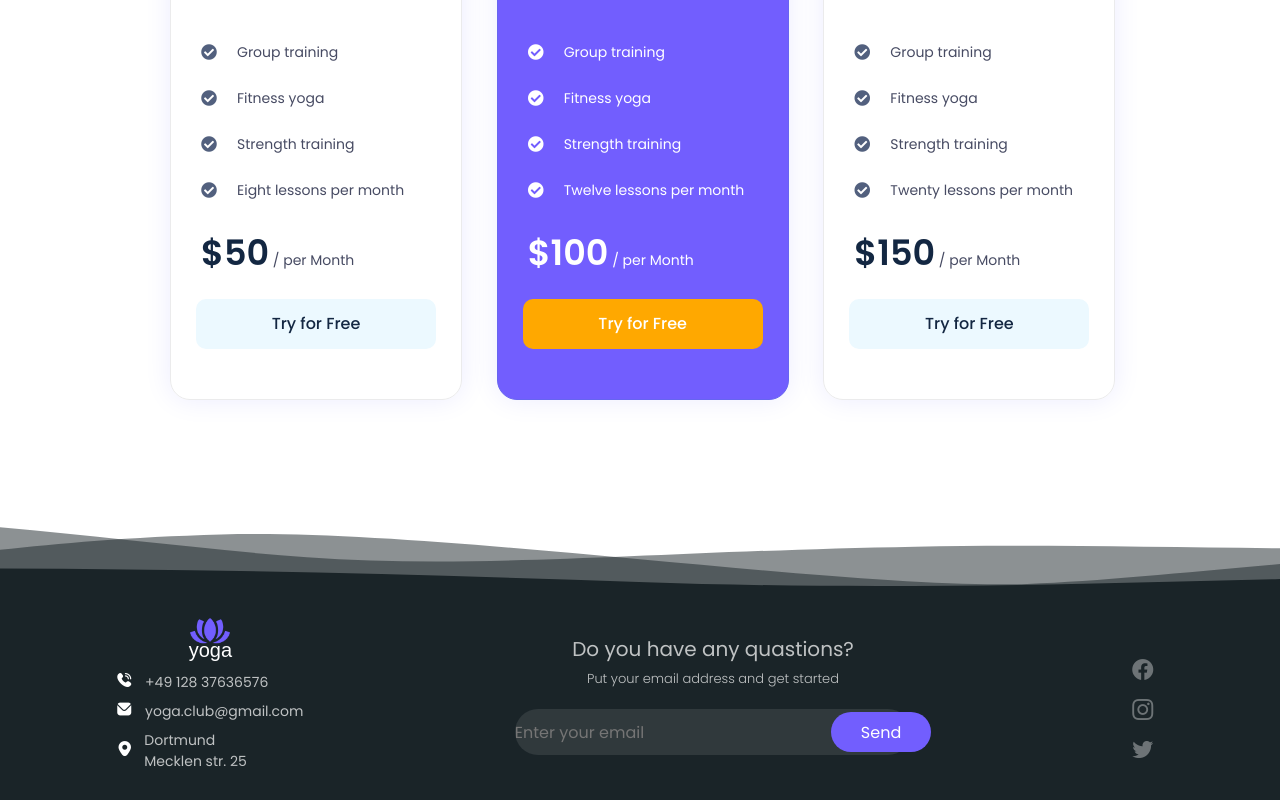
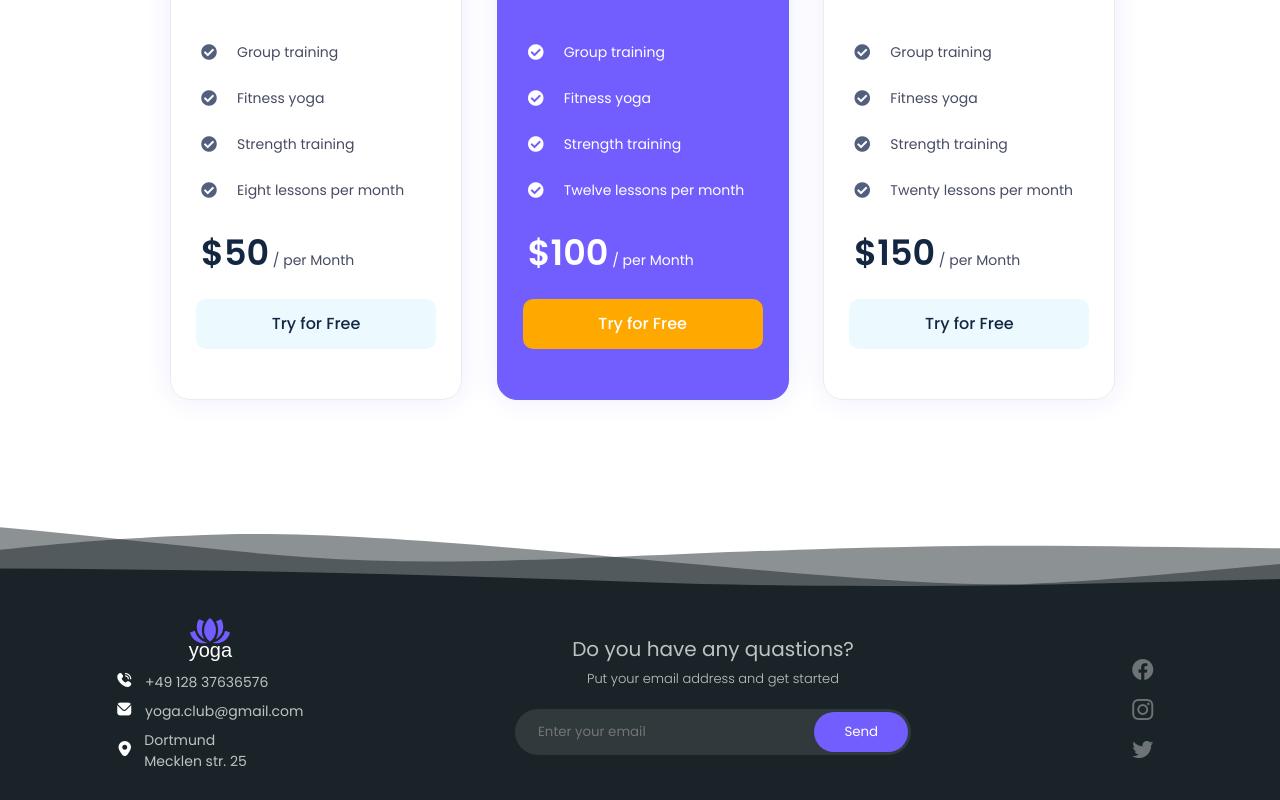
Before and after one commit to Valerij-Hering/yoga, a React (Create React App) app: page / in a window 1280 px wide. Shown: the part 4469-5269 px from the top of the page. Built offline with nearby package versions, Linux system fonts and the light colour scheme; a web font is replaced by a local one.

Commit message:
Add files via upload

```diff
--- a/src/App.css
+++ b/src/App.css
@@ -1533,7 +1533,7 @@ transition: .25s;
   justify-content: center;
   align-items: center;
   text-align: center;
-  width: 82%;
+  width: 90%;
   max-width: 390px;
   height: 190px;
 
@@ -1557,7 +1557,6 @@ transition: .25s;
 .input_feedback {
   background-color: rgba(255, 255, 255, 0);
   align-self: stretch;
-  font-size: 16px;
   flex: 1;
   border: none;
   margin-left: 20px;
@@ -1587,7 +1586,6 @@ transition: .25s;
   padding: 0 30px;
   align-self: stretch;
   border-radius: 50px;
-  font-size: 16px;
   border: none;
   background-color: #725efe;
   color: white;
```
